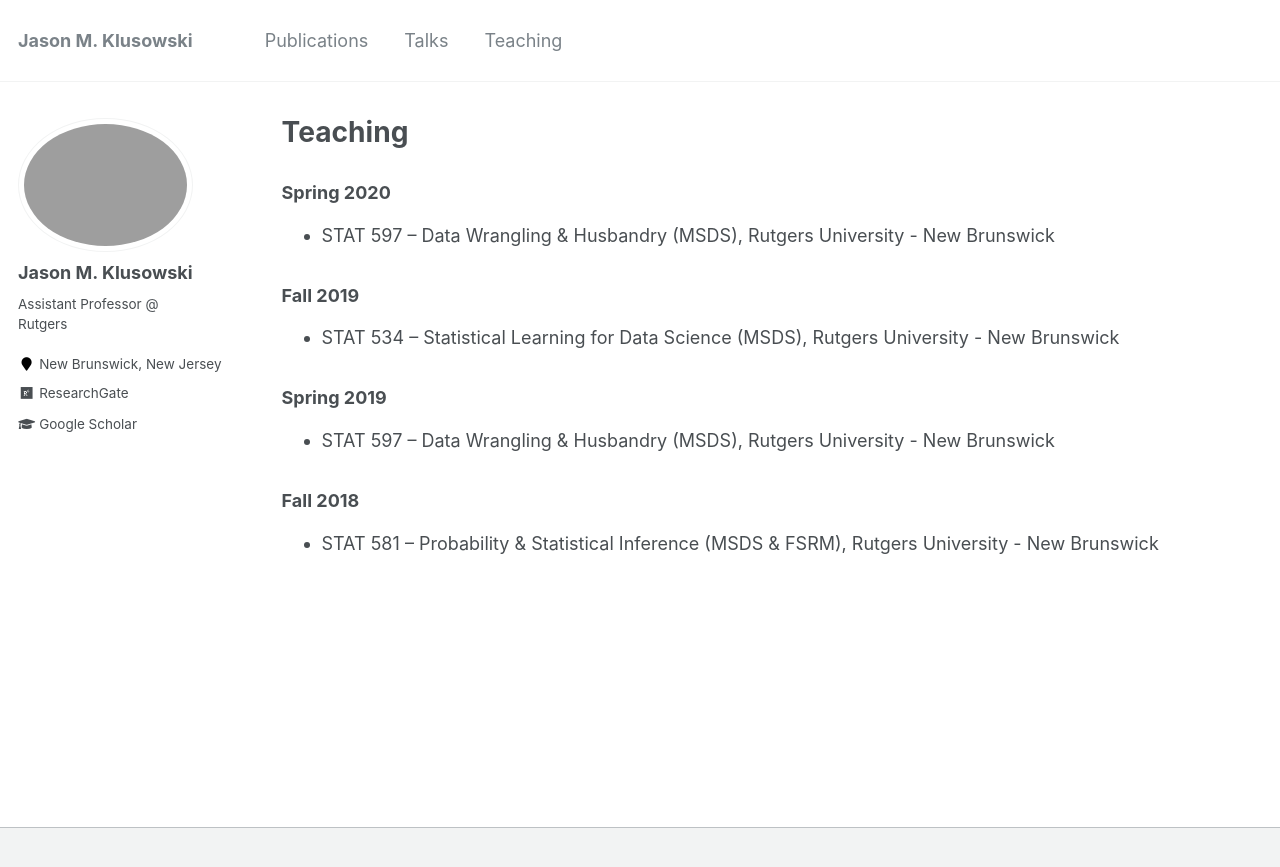
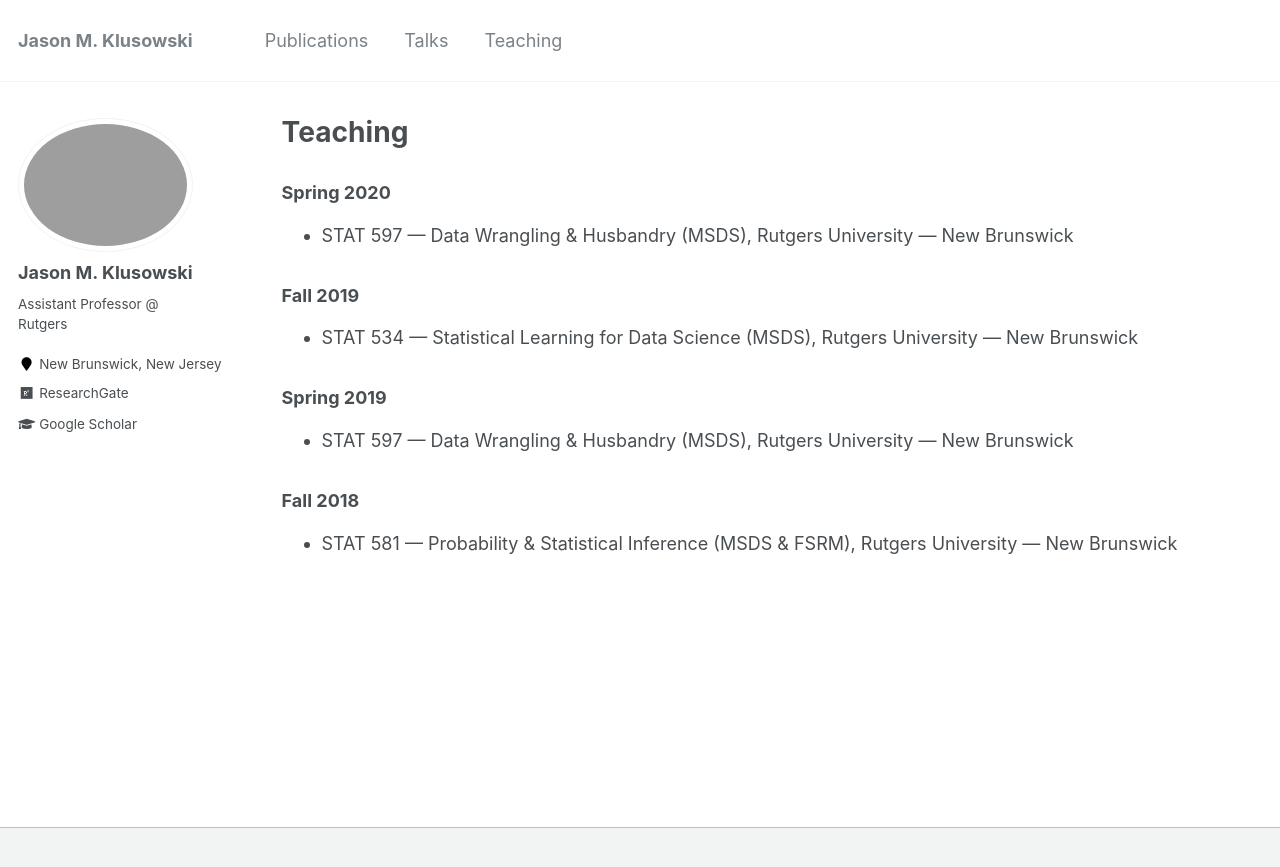
Before and after one commit to jasonklusowski/jasonklusowski.github.io, a Jekyll site: the page built from _pages/teaching.md, in a window 1280 px wide. Shown: the top 867 px of the page. Built offline with Jekyll 4.4.1, drawn with Linux system fonts in a browser that asks for light colours.

```diff
--- a/_pages/teaching.md
+++ b/_pages/teaching.md
@@ -7,16 +7,16 @@ author_profile: true
 
 ### Spring 2020
 
-* STAT 597 -- Data Wrangling & Husbandry (MSDS), Rutgers University - New Brunswick
+* STAT 597 — Data Wrangling & Husbandry (MSDS), Rutgers University — New Brunswick
 
 ### Fall 2019
 
-* STAT 534 -- Statistical Learning for Data Science (MSDS), Rutgers University - New Brunswick
+* STAT 534 — Statistical Learning for Data Science (MSDS), Rutgers University — New Brunswick
 
 ### Spring 2019
 
-* STAT 597 -- Data Wrangling & Husbandry (MSDS), Rutgers University - New Brunswick
+* STAT 597 — Data Wrangling & Husbandry (MSDS), Rutgers University — New Brunswick
 
 ### Fall 2018
 
-* STAT 581 -- Probability & Statistical Inference (MSDS & FSRM), Rutgers University - New Brunswick
+* STAT 581 — Probability & Statistical Inference (MSDS & FSRM), Rutgers University — New Brunswick
```
